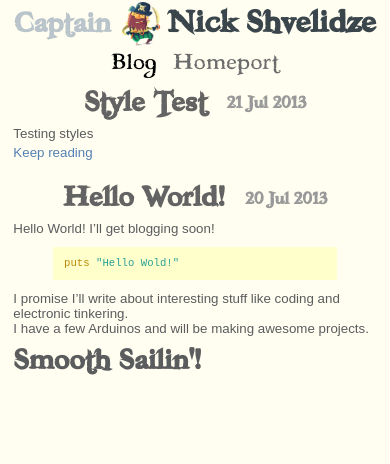
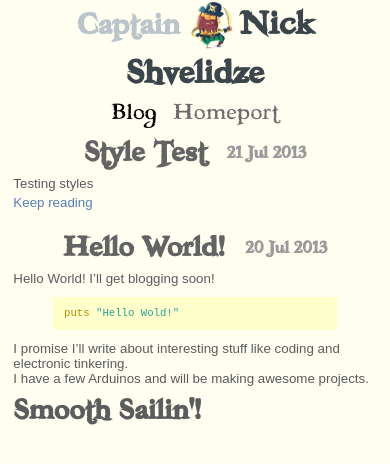
Before and after one commit to shvelo/blog.pirrate.me, a Jekyll site: the page built from index.html, in a window 390 px wide. Shown: the top 464 px of the page. Built offline with Jekyll 4.4.1, drawn with Linux system fonts in a browser that asks for light colours; nearby versions of some CDN libraries; Markdown is read by kramdown in place of the engine named in the settings; comment, search, counter and statistics services are not loaded.

Commit message:
Font sizes

```diff
--- a/css/main.css
+++ b/css/main.css
@@ -232,9 +232,6 @@ h6 { font-size: 1.4em }
   body {
     font-size: 10pt;
   }
-  #container #header h1 {
-    font-size: 3.3em;
-  }
 }
 
 @media (max-width: 20em) {
```
